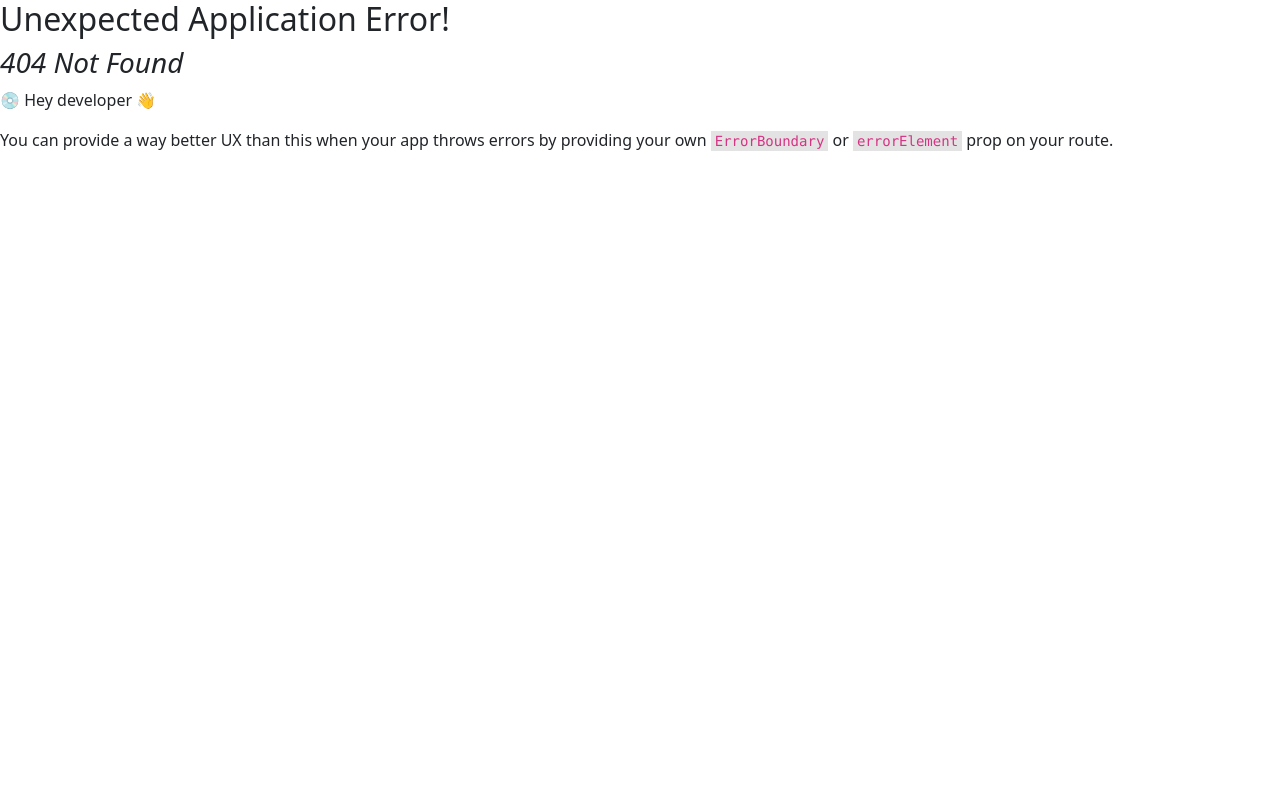
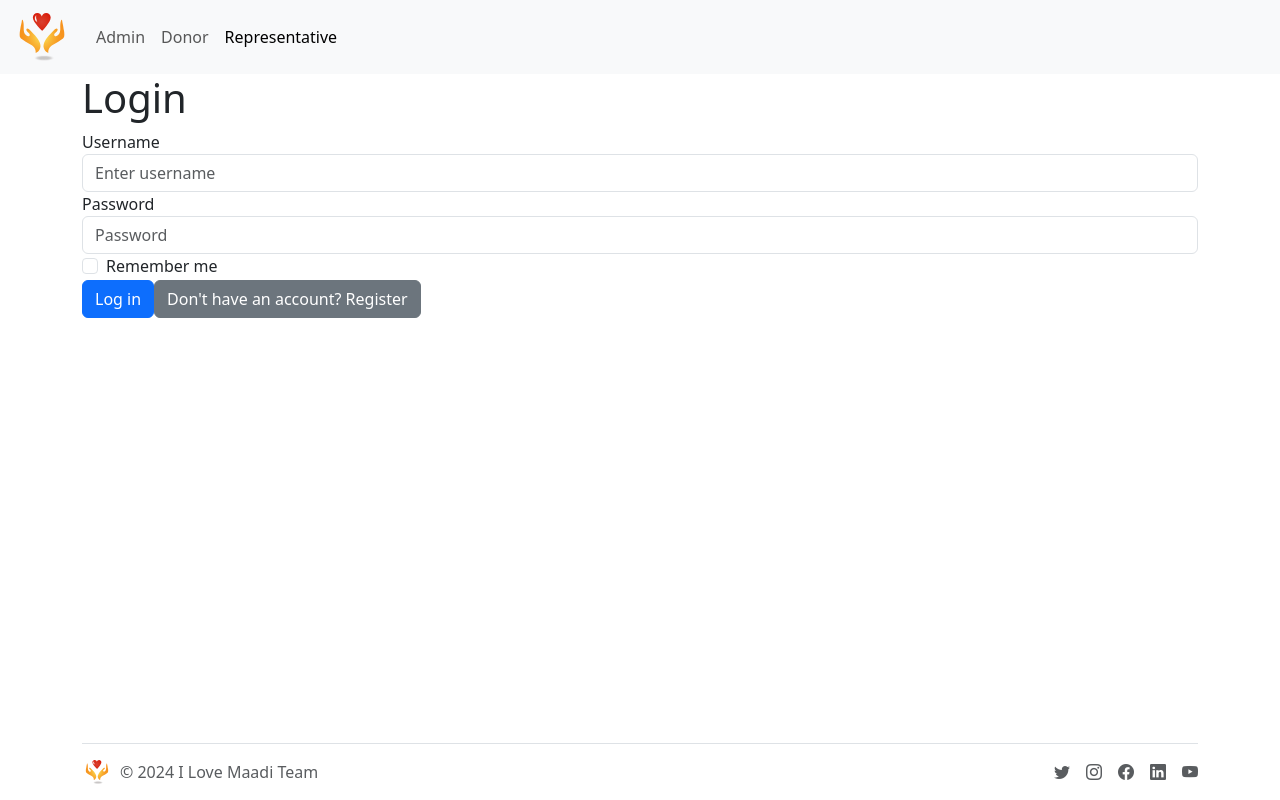
Before and after one commit to Karim-Yassin-Projects/SEProject, a React (Vite) app: page /representativelogin in a window 1280 px wide. Before the commit this address had no page. Built offline with nearby package versions, Linux system fonts and the light colour scheme.

Commit message:
add login page

```diff
--- a/src/common/NavBar.tsx
+++ b/src/common/NavBar.tsx
@@ -21,7 +21,7 @@ function NavBar() {
                           <NavLink className="nav-link" to="/donor">Donor</NavLink>
                       </li>
                       <li className="nav-item">
-                          <NavLink className="nav-link" to="/representative">Representative</NavLink>
+                          <NavLink className="nav-link" to="/representativelogin">Representative</NavLink>
                       </li>
                   </ul>
               </div>
--- a/src/main.tsx
+++ b/src/main.tsx
@@ -10,6 +10,8 @@ import RepresentativeHome from './representative/Home.tsx'
 import AppLayout from "./AppLayout.tsx";
 import 'bootstrap';
 import 'bootstrap-icons/font/bootstrap-icons';
+import RepresentativeLogin from "./representative/RepresentativeLogin.tsx";
+import RepresentativeRegistration from "./representative/RepresentativeRegistration.tsx";
 
 const routes = createBrowserRouter([
     {
@@ -20,6 +22,8 @@ const routes = createBrowserRouter([
             {path: '/admin', element: <AdminHome/>},
             {path: '/donor', element: <DonorHome/>},
             {path: '/representative', element: <RepresentativeHome/>},
+            {path: '/representativelogin', element: <RepresentativeLogin/>},
+            {path: '/representativeregister', element: <RepresentativeRegistration/>}
         ]
     },
 
--- /dev/null
+++ b/src/representative/OrganizationRepresentative.ts
@@ -0,0 +1,23 @@
+class OrganizationRepresentative{
+    username: string;
+    password: string;
+
+    constructor(username: string, password: string){
+        this.username = username;
+        this.password = password;
+    }
+}
+
+const representatives = [
+
+    {username: 'Kareem ElMeteny', password: '123456'},
+    {username: 'Yassin ElHelly', password: '123457'},
+    {username: 'Ahmed Hossam', password: '123458'},
+    {username: 'Youssef Khamis', password: '123459'},
+    {username: 'Raghad Helal', password: '123460'},
+    {username: 'Haneen Tarek', password: '123461'},
+];
+
+export {representatives};
+
+export default OrganizationRepresentative;
--- /dev/null
+++ b/src/representative/RepresentativeLogin.tsx
@@ -0,0 +1,57 @@
+import {useNavigate} from "react-router-dom";
+import {useState} from "react";
+import {representatives} from "../representative/OrganizationRepresentative";
+
+
+function RepresentativeLogin(){
+    const navigate = useNavigate();
+    const [username, setUsername] = useState('');
+    const [password, setPassword] = useState('');
+
+    const handleSubmit = async (event: { preventDefault: () => void; }) => {
+        event.preventDefault();
+        try{
+            const representative = representatives.find((representative: { username: string; password: string; }) => representative.username === username && representative.password === password);
+            if(representative) {
+                navigate('/representative');
+            }
+            else {
+                alert('Invalid username or password');
+                return;
+            }
+        }
+        catch (error){
+            alert('An error occurred');
+        }
+
+
+    }
+
+    function handleRegistration() {
+        navigate('/representativeregister');
+    }
+
+    return (
+        <div className="container">
+            <h1>Login</h1>
+            <form onSubmit={handleSubmit}>
+                <div className="form-group">
+                    <label htmlFor="exampleInputUsername1">Username</label>
+                    <input type="text" className="form-control" id="exampleInputUsername1" aria-describedby="usernameHelp" placeholder="Enter username" value={username} onChange={(e) => setUsername(e.target.value)} />
+                </div>
+                <div className="form-group">
+                    <label htmlFor="exampleInputPassword1">Password</label>
+                    <input type="password" className="form-control" id="exampleInputPassword1" placeholder="Password" value={password} onChange={(e) => setPassword(e.target.value)} />
+                </div>
+                <div className="form-group form-check">
+                    <input type="checkbox" className="form-check-input" id="exampleCheck1" />
+                    <label className="form-check-label" htmlFor="exampleCheck1">Remember me</label>
+                </div>
+                <button type="submit" className="btn btn-primary">Log in</button>
+                <button type="button" className="btn btn-secondary" onClick={handleRegistration}>Don't have an account? Register</button>
+            </form>
+        </div>
+    );
+}
+
+export default RepresentativeLogin;
--- /dev/null
+++ b/src/representative/RepresentativeRegistration.tsx
@@ -0,0 +1,10 @@
+function RepresentativeRegistration(){
+
+    return (
+        <div>
+            <h1>Representative Registration</h1>
+        </div>
+    )
+}
+
+export default RepresentativeRegistration;
```
